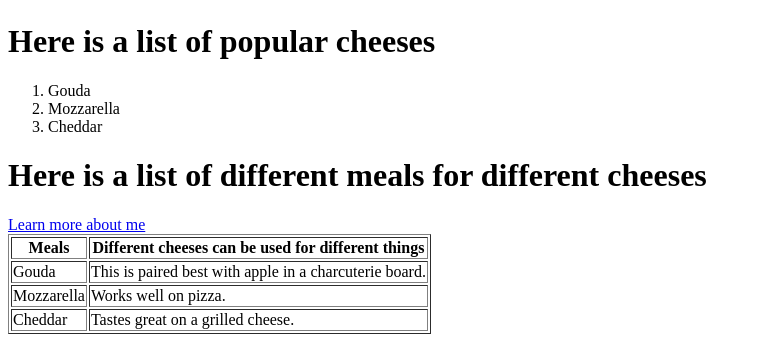
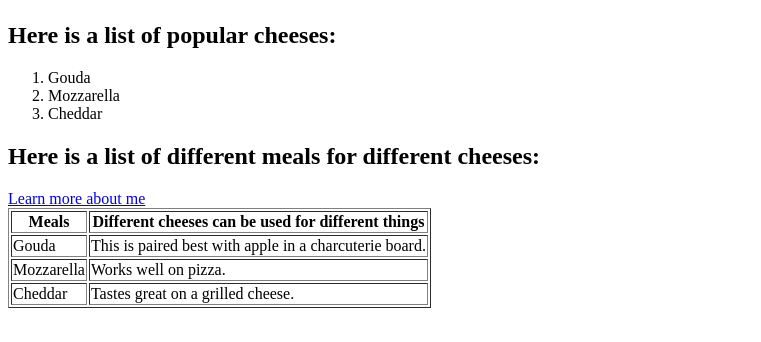
Before and after one commit to victoriarahme/my-first-webpage-index.html, a plain HTML site: page index.html in a window 1280 px wide. Shown: the part 734-1076 px from the top of the page, without its empty margins (0-761 px from the left). After the commit the page ends 1050 px from the top, so only its background shows below. Drawn offline with Linux system fonts and the light colour scheme.

Commit message:
Update index.html

```diff
--- a/index.html
+++ b/index.html
@@ -16,7 +16,7 @@
 
 		<img src="https://freepngimg.com/thumb/cheese/11-cheese-sliced-png-image.png" alt="Cheese image" width="600"height="600">
 
-<h1>Here is a list of popular cheeses</h1>
+<h2>Here is a list of popular cheeses:</h2>
 
 		<ol>
 	<li>Gouda</li>
@@ -24,7 +24,7 @@
 	<li>Cheddar</li>
 </ol>
 
-	<h1>Here is a list of different meals for different cheeses</h1>
+	<h2>Here is a list of different meals for different cheeses:</h2>
 <table border="1">
 	<tr>
 		<th>Meals</th>
@@ -43,10 +43,7 @@
 		<td>Tastes great on a grilled cheese.</td>
 	</tr>
 
-	<a href="about.html">Learn more about me</a>
-
-
-
 
 </body>
+	<a href="about.html">Learn more about me</a>
 </html>
```
